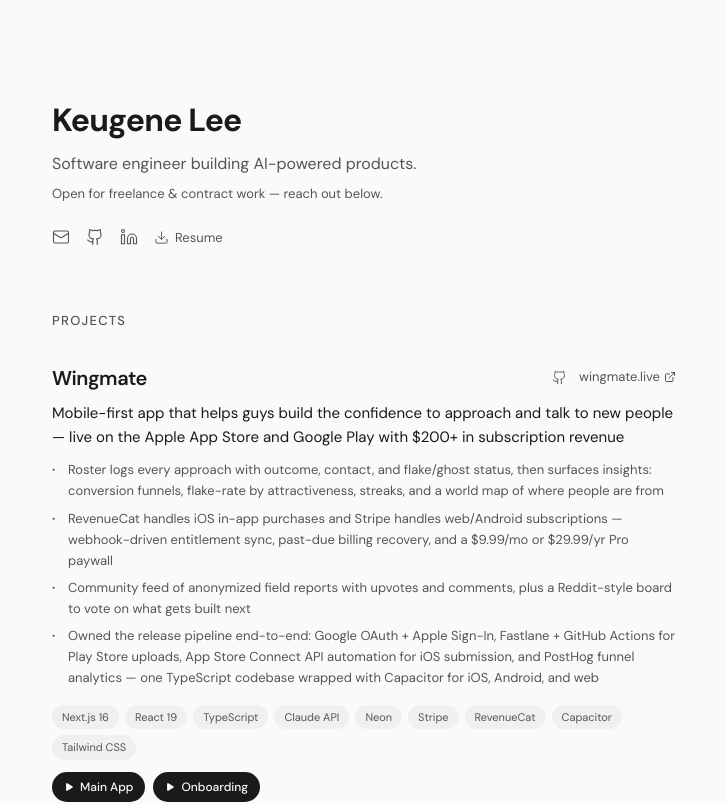
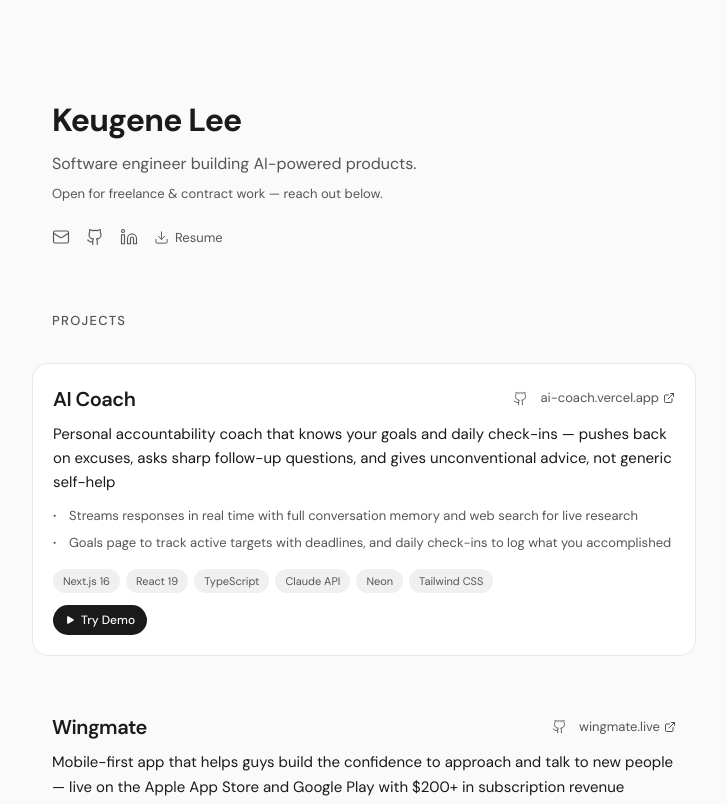
Before and after one commit to Keugene11/personal-website, a Next.js app: page / in a window 1280 px wide. Shown: the top 804 px of the page, without its empty margins (276-1003 px from the left). Built offline with nearby package versions, Linux system fonts and the light colour scheme.

Commit message:
Add AI Coach project with white card theme

```diff
--- a/src/app/page.tsx
+++ b/src/app/page.tsx
@@ -3,6 +3,20 @@
 import DemoButton from "@/components/DemoButton";
 
 const projects = [
+  {
+    name: "AI Coach",
+    url: "https://ai-coach-placeholder.vercel.app",
+    urlLabel: "ai-coach.vercel.app",
+    github: "https://github.com/Keugene11/ai_coach",
+    white: true,
+    demos: [{ label: "Try Demo", url: "https://ai-coach-placeholder.vercel.app" }],
+    stack: ["Next.js 16", "React 19", "TypeScript", "Claude API", "Neon", "Tailwind CSS"],
+    bullets: [
+      "Personal accountability coach that knows your goals and daily check-ins — pushes back on excuses, asks sharp follow-up questions, and gives unconventional advice, not generic self-help",
+      "Streams responses in real time with full conversation memory and web search for live research",
+      "Goals page to track active targets with deadlines, and daily check-ins to log what you accomplished",
+    ],
+  },
   {
     name: "Wingmate",
     url: "https://wingmate.live",
@@ -165,7 +179,10 @@
         </h2>
         <div className="space-y-14 stagger">
           {projects.map((project) => (
-            <div key={project.name}>
+            <div
+              key={project.name}
+              className={project.white ? "bg-white border border-border rounded-2xl p-5 -mx-5" : ""}
+            >
               <div className="flex items-baseline justify-between mb-1 gap-3">
                 <a
                   href={project.url}
```
